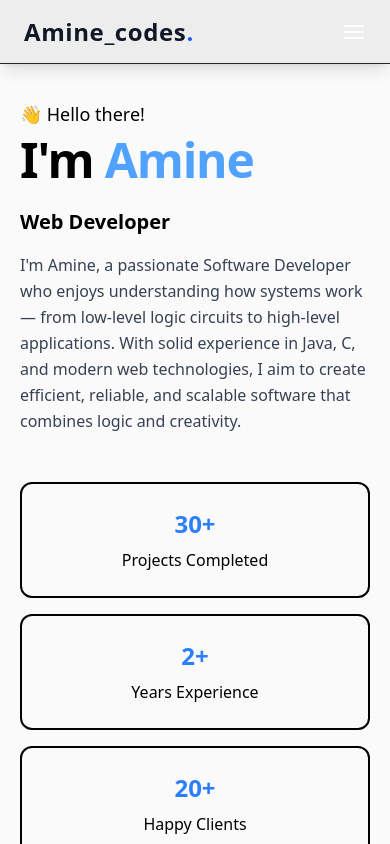
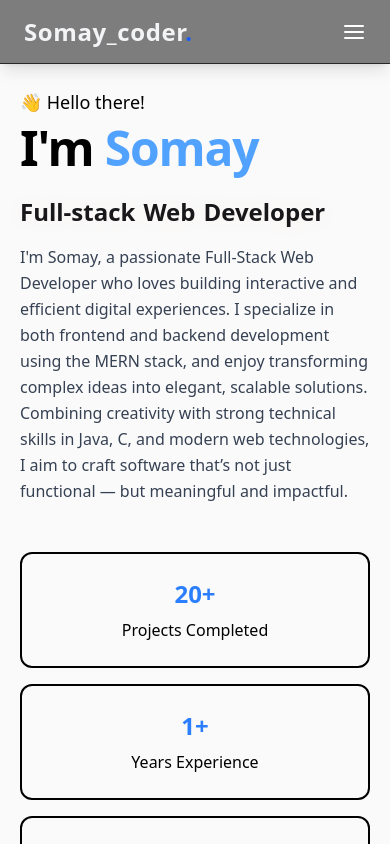
Before and after one commit to somaysen/Portfolio, a React app in the folder frontend/: page / in a window 390 px wide. Shown: the top 844 px of the page. Built offline with nearby package versions, Linux system fonts and the light colour scheme; the HTML template or start-up script is replaced by a standard one.

Commit message:
Add GSAP animations to Home component; update Navbar and add CV file

```diff
--- a/frontend/package.json
+++ b/frontend/package.json
@@ -11,6 +11,7 @@
   },
   "dependencies": {
     "@tailwindcss/vite": "^4.1.15",
+    "gsap": "^3.13.0",
     "react": "^19.1.1",
     "react-dom": "^19.1.1",
     "react-icons": "^5.5.0",
--- a/frontend/src/components/Navber.jsx
+++ b/frontend/src/components/Navber.jsx
@@ -8,16 +8,16 @@ function Navbar() {
   const navLinks = ["home", "about", "skills", "services", "projects", "contact"];
 
   return (
-    <div className="bg-black/5 w-full h-16 flex justify-between items-center px-6 md:px-10 border-b border-zinc-800 shadow-lg fixed top-0 left-0 z-50">
+    <div className="bg-black/50 w-full h-16 flex justify-between items-center px-6 md:px-10 border-b border-zinc-800 shadow-lg fixed top-0 left-0 z-50">
       {/* Logo */}
-      <span className="text-2xl font-semibold tracking-wide text-gray-900 dark:text-white hover:text-blue-500 dark:hover:text-blue-400 transition-all duration-300">
-        Amine_codes
+      <span className="text-2xl font-semibold tracking-wide text-gray-100 dark:text-black hover:text-blue-500 dark:hover:text-blue-400 transition-all duration-300">
+        Somay_coder
         <span className="text-blue-600 dark:text-blue-400">.</span>
       </span>
 
 
       {/* Desktop Nav */}
-      <div className="hidden md:flex items-center justify-evenly p-2 text-white text-lg w-[60%] rounded-full bg-gray-400/40">
+      <div className="hidden md:flex items-center justify-evenly p-2 text-white text-lg w-[40%] rounded-full bg-gray-400/40">
         {navLinks.map((section) => (
           <Link
             key={section}
@@ -26,8 +26,8 @@ function Navbar() {
             duration={500}
             offset={-70}
             spy={true} // 👈 enables scroll spy feature
-            activeClass="text-black  bg-blue-400 p-1 border-transparent rounded-xl font-semibold" // 👈 active section styling
-            className="cursor-pointer transition-all duration-50 hover:text-black"
+            activeClass="text-black  bg-blue-400 p-1 border-transparent rounded-2xl  font-semibold" // 👈 active section styling
+            className="cursor-pointer transition-all duration-50 tracking-tighter hover:text-black"
           >
             {section.charAt(0).toUpperCase() + section.slice(1)}
           </Link>
--- a/frontend/src/pages/Home.jsx
+++ b/frontend/src/pages/Home.jsx
@@ -1,43 +1,115 @@
 import { FaArrowRight } from "react-icons/fa";
 import { IoMdDownload } from "react-icons/io";
 import { FaWhatsapp, FaLinkedinIn, FaGithub, FaInstagram } from "react-icons/fa";
+import { useLayoutEffect, useRef } from "react";
+import { gsap } from "gsap";
 
 function Home() {
+  const headingRef = useRef(null);
+  const targetRef = useRef(null);
+  const imageRef = useRef(null);
+
+  // ✅ GSAP Animations
+  useLayoutEffect(() => {
+    const tl = gsap.timeline();
+
+    if (headingRef.current && targetRef.current && imageRef.current) {
+      const words = headingRef.current.querySelectorAll("span");
+
+      tl.fromTo(
+        words,
+        { opacity: 0, y: 30 },
+        {
+          opacity: 1,
+          y: 0,
+          duration: 1.5,
+          ease: "power3.out",
+          stagger: 0.2,
+        }
+      )
+        .fromTo(
+          targetRef.current,
+          { opacity: 0, y: 50 },
+          {
+            opacity: 1,
+            y: 0,
+            duration: 1.5,
+            ease: "bounce.out",
+          },
+          "+=0.3"
+        )
+        .fromTo(
+          imageRef.current,
+          { opacity: 0, scale: 0.8, y: 60 },
+          {
+            opacity: 1,
+            scale: 1,
+            y: 0,
+            duration: 0.5,
+            ease: "power3.out",
+          },
+          "-=0.5"
+        );
+    }
+  }, []);
+
+  // ✅ Download CV Function
+  const DownloadCV = () => {
+    const fileUrl = "/SomaySen_CV.pdf"; // place PDF in public/
+    const fileName = "SomaySen_CV.pdf";
+
+    const link = document.createElement("a");
+    link.href = fileUrl;
+    link.download = fileName;
+    document.body.appendChild(link);
+    link.click();
+    document.body.removeChild(link);
+  };
+
   return (
-    <section className="w-full min-h-screen flex justify-center items-center pt-25 px-5 py-10 bg-zinc-50">
+    <section className="w-full min-h-screen flex justify-center items-center pt-22 px-5 py-10 bg-zinc-50 dark:bg-zinc-900">
       <div className="w-full max-w-7xl flex flex-col lg:flex-row items-center justify-between gap-10">
         {/* LEFT SECTION - TEXT */}
         <div className="w-full lg:w-1/2 flex flex-col justify-center">
-          {/* Intro */}
           <div>
             <div className="text-lg sm:text-xl">👋 Hello there!</div>
-            <h1 className="hero-title text-5xl sm:text-6xl md:text-7xl lg:text-8xl xl:text-9xl font-bold tracking-tight mt-2">
-              I'm <span className="text-blue-400">Amine</span>
+
+            <h1
+              ref={headingRef}
+              className="hero-title text-5xl sm:text-6xl md:text-7xl lg:text-8xl xl:text-9xl font-bold tracking-tight mt-2"
+            >
+              I'm <span className="text-blue-400">Somay</span>
             </h1>
-            <h2 className="font-semibold text-xl sm:text-2xl mt-6 mb-4">
-              Web Developer
+
+            <h2
+              ref={targetRef}
+              className="font-extrabold text-2xl mt-6 mb-4 text-zinc-900 dark:text-white drop-shadow-[0_1px_8px_#fbf3f0] dark:drop-shadow-[0_0_8px_#3b82f6]"
+            >
+              <span className="inline-block mr-2">Full-stack</span>
+              <span className="inline-block mr-2">Web</span>
+              <span className="inline-block">Developer</span>
             </h2>
-            <p className="text-base sm:text-lg leading-relaxed text-gray-700">
-              I'm Amine, a passionate Software Developer who enjoys understanding
-              how systems work — from low-level logic circuits to high-level
-              applications. With solid experience in Java, C, and modern web
-              technologies, I aim to create efficient, reliable, and scalable
-              software that combines logic and creativity.
+
+
+            <p className="text-base sm:text-lg leading-relaxed text-gray-700 dark:text-gray-300">
+              I'm Somay, a passionate Full-Stack Web Developer who loves building interactive and efficient digital experiences. I specialize in both frontend and backend development using the MERN stack, and enjoy transforming complex ideas into elegant, scalable solutions. Combining creativity with strong technical skills in Java, C, and modern web technologies, I aim to craft software that’s not just functional — but meaningful and impactful.
             </p>
           </div>
 
           {/* Stats */}
           <div className="hero-stats grid grid-cols-1 sm:grid-cols-3 gap-4 pt-7 mt-5 mb-10">
             {[
-              { number: "30+", label: "Projects Completed" },
-              { number: "2+", label: "Years Experience" },
-              { number: "20+", label: "Happy Clients" },
+              { number: "20+", label: "Projects Completed" },
+              { number: "1+", label: "Years Experience" },
+              { number: "10+", label: "Happy Clients" },
             ].map((stat, index) => (
               <div
                 key={index}
-                className="flex items-center  justify-center flex-col border-2 p-6 rounded-xl transition-all duration-300 hover:shadow-lg hover:shadow-zinc-400/30 hover:border-zinc-200 hover:scale-105"
+                className="flex items-center justify-center flex-col border-2 p-6 rounded-xl transition-all duration-300 hover:shadow-lg hover:shadow-zinc-400/30 hover:border-zinc-200 hover:scale-105"
               >
-                <span className="font-extrabold text-blue-500 text-2xl pb-2">{stat.number}</span>
+                <span className="font-extrabold text-blue-500 text-2xl pb-2">
+                  {stat.number}
+                </span>
                 <span className="text-[16px] sm:text-[18px] text-center">
                   {stat.label}
                 </span>
@@ -47,12 +119,15 @@ function Home() {
 
           {/* Buttons */}
           <div className="flex flex-wrap justify-start gap-4 items-center">
-            <button className="border-2 bg-blue-500 text-black border-blue-500  rounded-3xl px-5 py-2 flex items-center gap-2 transition-all duration-300 hover:bg-blue-500 hover:text-white hover:shadow-lg hover:shadow-blue-400/40 hover:scale-105">
+            <button className="group border-2 bg-blue-500 text-black border-blue-500 rounded-3xl px-5 py-2 flex items-center gap-2 transition-all duration-300 hover:bg-blue-600 hover:text-white hover:shadow-lg hover:shadow-blue-400/40 hover:scale-105">
               <span>Hire Me</span>
               <FaArrowRight className="transition-transform duration-300 group-hover:translate-x-1" />
             </button>
 
-            <button className="border-2 border-blue-500 text-blue-500 rounded-3xl px-5 py-2 flex items-center gap-2 transition-all duration-300 hover:bg-blue-500 hover:text-white hover:shadow-lg hover:shadow-blue-400/40 hover:scale-105">
+            <button
+              onClick={DownloadCV}
+              className="border-2 border-blue-500 text-blue-500 rounded-3xl px-5 py-2 flex items-center gap-2 transition-all duration-300 hover:bg-blue-500 hover:text-white hover:shadow-lg hover:shadow-blue-400/40 hover:scale-105"
+            >
               <IoMdDownload />
               <span>Download CV</span>
             </button>
@@ -61,7 +136,7 @@ function Home() {
           {/* Social Links */}
           <div className="flex justify-start gap-3 pt-6 items-center">
             <a
-              href="#"
+              href="https://wa.me/9617388656"
               aria-label="WhatsApp"
               className="border-2 border-gray-100 bg-[#212121] p-2 rounded-xl flex items-center transition-all duration-300 hover:bg-green-400 hover:shadow-lg hover:shadow-green-400/40 hover:scale-110"
             >
@@ -69,7 +144,7 @@ function Home() {
             </a>
 
             <a
-              href="#"
+              href="https://www.linkedin.com/in/somay-sen-535143294"
               aria-label="LinkedIn"
               className="border-2 border-gray-100 bg-[#212121] p-2 rounded-xl flex items-center transition-all duration-300 hover:bg-blue-500 hover:shadow-lg hover:shadow-blue-400/40 hover:scale-110"
             >
@@ -77,7 +152,7 @@ function Home() {
             </a>
 
             <a
-              href="#"
+              href="https://github.com/somaysen"
               aria-label="GitHub"
               className="border-2 border-gray-100 bg-[#212121] p-2 rounded-xl flex items-center transition-all duration-300 hover:bg-zinc-700 hover:shadow-lg hover:shadow-zinc-500/40 hover:scale-110"
             >
@@ -85,7 +160,7 @@ function Home() {
             </a>
 
             <a
-              href="#"
+              href="https://www.instagram.com/somay__96"
               aria-label="Instagram"
               className="border-2 border-gray-100 bg-[#212121] p-2 rounded-xl flex items-center transition-all duration-300 hover:bg-gradient-to-tr hover:from-[#feda75] hover:via-[#d62976] hover:to-[#833ab4] hover:shadow-lg hover:shadow-pink-500/40 hover:scale-110"
             >
@@ -96,10 +171,13 @@ function Home() {
 
         {/* RIGHT SECTION - IMAGE */}
         <div className="w-full lg:w-1/2 flex justify-center items-center">
-          <div className="relative w-[250px] sm:w-[300px] md:w-[350px] lg:w-[400px] h-[350px] sm:h-[400px] md:h-[450px] lg:h-[500px] rounded-2xl overflow-hidden group transition-all duration-500 shadow-[0_40px_2px_rgba(255,255,255,0.2)] hover:shadow-[0_0_35px_5px_rgba(255,255,255,0.2)]">
+          <div
+            ref={imageRef}
+            className="relative w-[250px] sm:w-[300px] md:w-[350px] lg:w-[400px] h-[350px] sm:h-[400px] md:h-[450px] lg:h-[500px] rounded-2xl overflow-hidden group transition-all duration-500 shadow-[0_40px_2px_rgba(255,255,255,0.2)] hover:shadow-[0_0_35px_5px_rgba(255,255,255,0.2)]"
+          >
             <img
               src="https://github.com/Saboo24/modern-portfolio-website/blob/main/protfile/images/img.jpg?raw=true"
-              alt="Profile photo of Amine"
+              alt="Profile photo of Somay"
               className="w-full h-full object-cover transition-transform duration-700 ease-in-out group-hover:scale-105"
             />
           </div>
```
Also changed, not shown: 2 other files (tests, documents, lock files or other folders).
